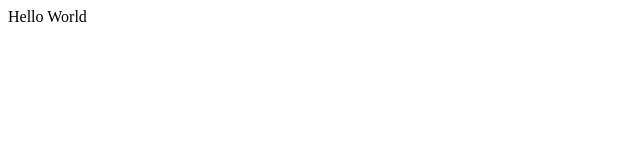
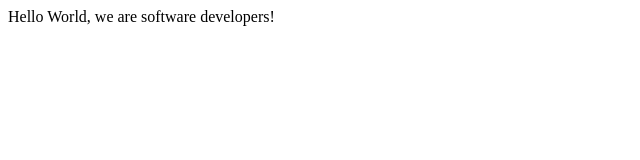
Before and after one commit to alexxo3/project, a plain HTML site: page index.html in a window 1280 px wide. Shown: the whole page, without its empty margins (0-640 px from the left). Drawn offline with Linux system fonts and the light colour scheme.

Commit message:
First commit

```diff
--- a/index.html
+++ b/index.html
@@ -9,7 +9,7 @@
   <body>
     <script src="https://cdn.freecodecamp.org/testable-projects-fcc/v1/bundle.js"></script>
 
-    <div>Hello World</div>
+    <div>Hello World, we are software developers!</div>
     <script  src="js/index.js"></script>
   </body>
 </html>
```
